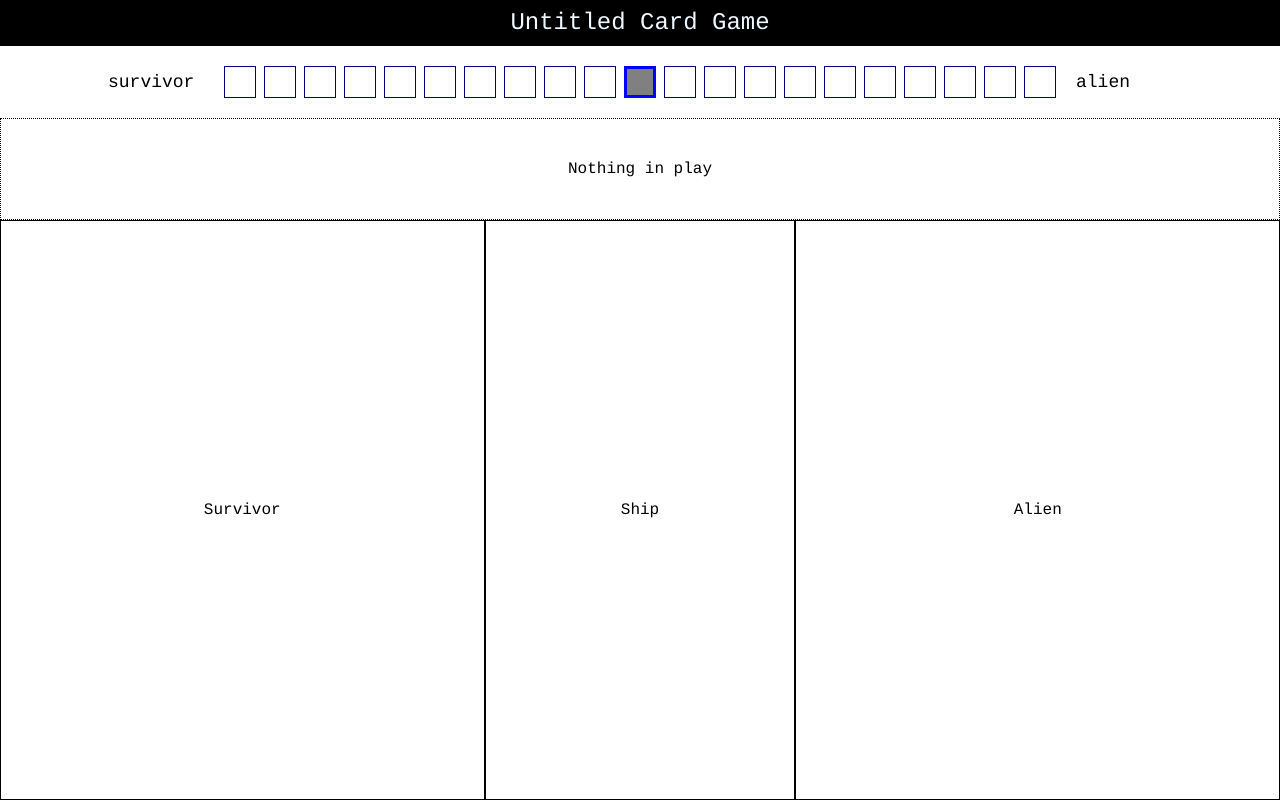
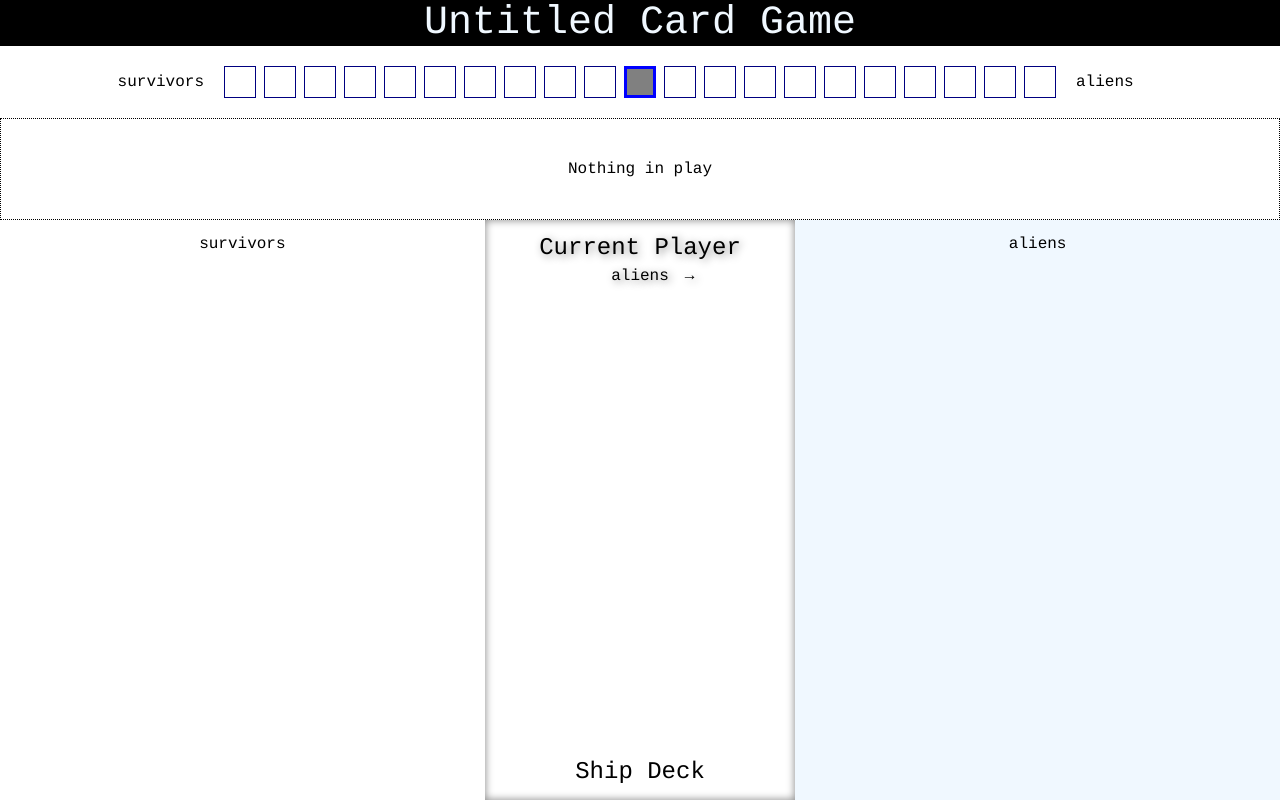
Before and after one commit to thomhsu/xenotype, a React (Create React App) app: page / in a window 1280 px wide. Built offline with nearby package versions, Linux system fonts and the light colour scheme.

Commit message:
style ship column

```diff
--- a/src/components/Track.js
+++ b/src/components/Track.js
@@ -13,7 +13,7 @@ export default function Track() {
 
   return (
     <Container>
-      <HeaderSpacer><h2>survivor</h2></HeaderSpacer>
+      <HeaderSpacer align='right' ><h4>survivors</h4></HeaderSpacer>
       {
         trackArr.map((space, i) => {
           return (
@@ -25,7 +25,7 @@ export default function Track() {
           )
         })
       }
-      <HeaderSpacer><h2>alien</h2></HeaderSpacer>
+      <HeaderSpacer align='left' ><h4>aliens</h4></HeaderSpacer>
     </Container>
   )
 }
@@ -37,13 +37,14 @@ const Container = styled.div`
   width: 100%;
   background-color: white;
   padding: 1rem;
-  h2 {
+  h4 {
     margin: 0 1rem;
   }
 `
 
 const HeaderSpacer = styled.div`
   width: 8rem;
+  text-align: ${props => props.align};
 `
 
 const Space = styled.div`
--- a/src/components/deckTable/DeckTable.js
+++ b/src/components/deckTable/DeckTable.js
@@ -2,9 +2,8 @@ import React from 'react'
 import styled from 'styled-components/macro'
 
 import { useGameState } from '../../gameState/gameStateProvider'
-import SurvivorDeck from './SurvivorDeck'
+import PlayerDeck from './PlayerDeck'
 import ShipDeck from './ShipDeck'
-import AlienDeck from './AlienDeck'
 import { color } from '../../styles/styleVariables'
 
 export default function DeckTable() {
@@ -12,17 +11,15 @@ export default function DeckTable() {
 
   return (
     <Container>
-      <SurvivorDeck />
+      <PlayerDeck player={'survivors'} />
       <ShipDeck />
-      <AlienDeck />
+      <PlayerDeck player={'aliens'} />
     </Container>
   )
 }
 
 const Container = styled.div`
   display: flex;
-  /* justify-content: center;
-  align-items: center; */
   width: 100%;
   height: 100%;
 `
--- a/src/components/deckTable/AlienDeck.js
+++ b/src/components/deckTable/PlayerDeck.js
@@ -4,12 +4,12 @@ import styled from 'styled-components/macro'
 import { useGameState } from '../../gameState/gameStateProvider'
 import { color } from '../../styles/styleVariables'
 
-export default function AlienDeck() {
+export default function PlayerDeck({ player }) {
   const [state, dispatch] = useGameState()
 
   return (
-    <Container>
-      Alien
+    <Container activeTurn={state.currentPlayer === player} >
+      {player}
     </Container>
   )
 }
@@ -17,10 +17,8 @@ export default function AlienDeck() {
 const Container = styled.div`
   display: flex;
   justify-content: center;
-  align-items: center;
   width: 100%;
   height: 100%;
-  border: 1px solid black;
-  background-color: white;
+  background-color: ${props => props.activeTurn ? 'aliceblue' : 'white'};
   padding: 1rem;
 `
--- a/src/components/deckTable/ShipDeck.js
+++ b/src/components/deckTable/ShipDeck.js
@@ -9,18 +9,63 @@ export default function ShipDeck() {
 
   return (
     <Container>
-      Ship
+      <CurrentPlayer player={state.currentPlayer} />
+      <h3>Ship Deck</h3>
     </Container>
   )
 }
 
+const CurrentPlayer = ({ player }) => {
+  return (
+    <PlayerIndicator>
+      <h3>
+        Current Player
+      </h3>
+      <h4>
+        <Arrow direction='left' active={player === 'survivors'} />
+          {player}
+        <Arrow direction='right' active={player === 'aliens'} />
+      </h4>
+    </PlayerIndicator>
+  )
+}
+
+const Arrow = ({ direction, active }) => (
+  <ArrowSpan active={active} >
+    {direction === 'left' && (
+      <span>&larr;</span>
+    )}
+    {direction === 'right' && (
+      <span>&rarr;</span>
+    )}
+  </ArrowSpan>
+)
+
 const Container = styled.div`
   display: flex;
-  justify-content: center;
+  flex-direction: column;
+  justify-content: space-between;
   align-items: center;
   width: 50rem;
   height: 100%;
-  border: 1px solid black;
   background-color: white;
   padding: 1rem;
+  box-shadow: inset 0 0 0.5em grey;
 `
+
+const PlayerIndicator = styled.div`
+  display: flex;
+  flex-direction: column;
+  text-align: center;
+  text-shadow: 0.15em 0.15em 0.5em grey;
+  h4 {
+    margin-top: 0.5rem;
+  }
+`
+
+const ArrowSpan = styled.span`
+  visibility: ${props => props.active ? 'initial' : 'hidden' };
+  span {
+    margin: 0 1em;
+  }
+`
--- a/src/components/deckTable/SurvivorDeck.js
+++ /dev/null
@@ -1,26 +0,0 @@
-import React from 'react'
-import styled from 'styled-components/macro'
-
-import { useGameState } from '../../gameState/gameStateProvider'
-import { color } from '../../styles/styleVariables'
-
-export default function SurvivorDeck() {
-  const [state, dispatch] = useGameState()
-
-  return (
-    <Container>
-      Survivor
-    </Container>
-  )
-}
-
-const Container = styled.div`
-  display: flex;
-  justify-content: center;
-  align-items: center;
-  width: 100%;
-  height: 100%;
-  border: 1px solid black;
-  background-color: white;
-  padding: 1rem;
-`
--- a/src/gameState/gameStateReducer.js
+++ b/src/gameState/gameStateReducer.js
@@ -1,5 +1,5 @@
 export const initialGameState = {
-  currentPlayer: 'alien',
+  currentPlayer: 'aliens',
   trackPosition: 10,
   playFieldItems: []
 }
--- a/src/styles/GlobalStyles.js
+++ b/src/styles/GlobalStyles.js
@@ -15,16 +15,21 @@ const GlobalStyles = createGlobalStyle`
     margin: 0;
 
     h1 {
+      font-size: 2.5rem;
+      font-weight: 500;
+    }
+
+    h2 {
+      font-size: 2rem;
+      font-weight: 500;
+    }
+
+    h3 {
       font-size: 1.5rem;
       font-weight: 500;
     }
 
-    h2 {
-      font-size: 1.125rem;
-      font-weight: 500;
-    }
-
-    h3 {
+    h4 {
       font-size: 1rem;
       font-weight: 500;
     }
```
